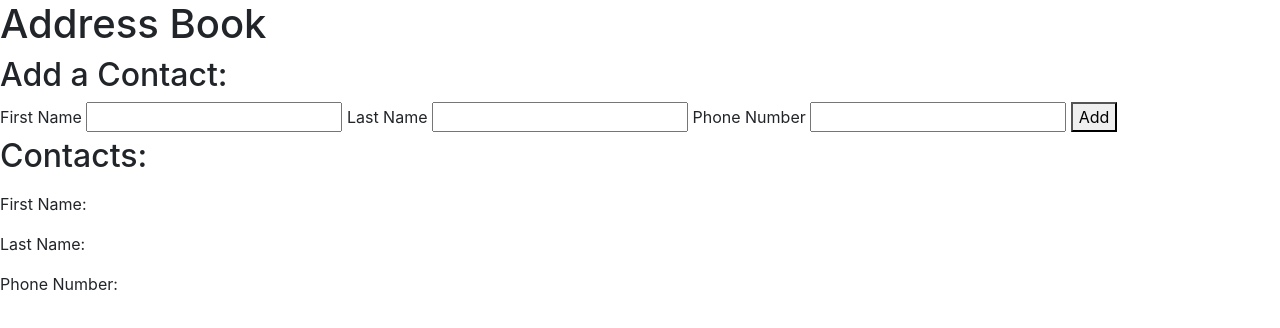
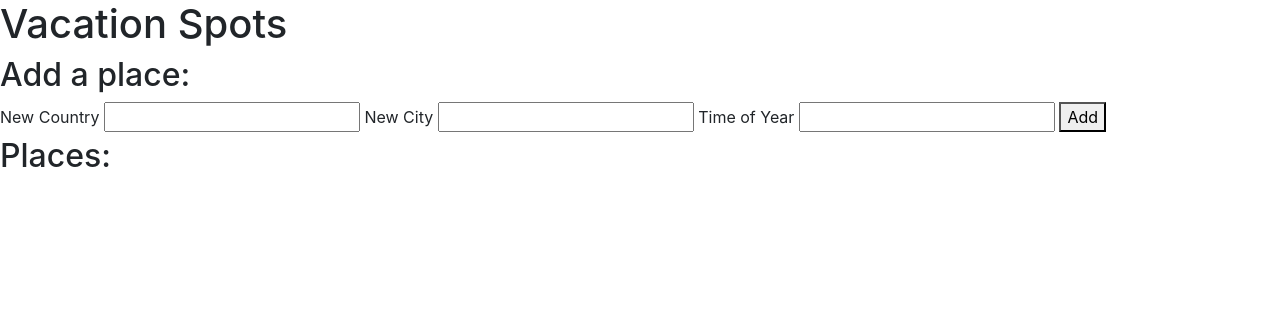
Before and after one commit to diegosalazar343/places, a plain HTML site: page index.html in a window 1280 px wide. Drawn offline with nearby package versions, Linux system fonts and the light colour scheme.

Commit message:
work on interface logic for countries

```diff
--- a/css/styles.css
+++ b/css/styles.css
@@ -0,0 +1,3 @@
+#show-vacation {
+  display: none;
+}
--- a/index.html
+++ b/index.html
@@ -10,26 +10,26 @@
 </head>
 
 <body>
-  <h1>Address Book</h1>
-  <h2>Add a Contact:</h2>
-  <form id="new-contact">
-    <label for="new-first-name">First Name</label>
-    <input type="text" id="new-first-name">
-    <label for="new-last-name">Last Name</label>
-    <input type="text" id="new-last-name">
-    <label for="new-phone-number">Phone Number</label>
-    <input type="text" id="new-phone-number">
+  <h1>Vacation Spots</h1>
+  <h2>Add a place:</h2>
+  <form id="new-city">
+    <label for="new-country">New Country</label>
+    <input type="text" id="new-country">
+    <label for="new-city">New City</label>
+    <input type="text" id="new-city">
+    <label for="new-time-of-year">Time of Year</label>
+    <input type="text" id="new-time-of-year">
     <button type="submit">Add</button>
 </form>
 
-<h2>Contacts:</h2>
-<ul id="contacts">
+<h2>Places:</h2>
+<ul id="places">
 </ul>
 
-<div id="show-contact">
-    <p>First Name: <span class="first-name"></span></p>
-    <p>Last Name: <span class="last-name"></span></p>
-    <p>Phone Number: <span class="phone-number"></span></p>
+<div id="show-vacation">
+    <p>Country: <span class="Country"></span></p>
+    <p>City: <span class="City"></span></p>
+    <p>Time of year: <span class="Time of year"></span></p>
     <div id="buttons">
   </div>
 </div>
--- a/js/scripts.js
+++ b/js/scripts.js
@@ -40,3 +40,14 @@ Places.prototype.vacation = function (id) {
   };
   return false;
 }
+
+// User Interface Logic
+let places = new Places ();
+
+$(document).ready(function() {
+  $("form#new-city").submit(function(event) {
+    event.preventDefault();
+    const inputtedCountry = $("input#new-country").val();
+    const inputtedCity = $("input#new-city").val();
+  }
+}
```
